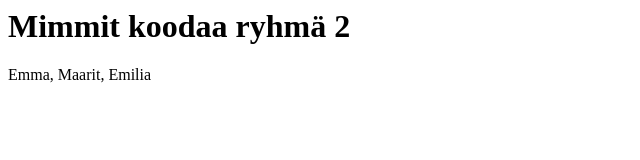
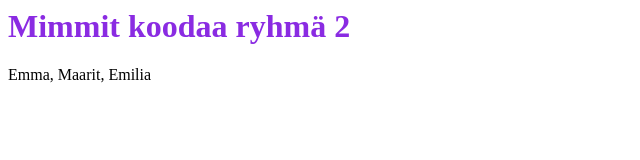
Before and after one commit to unoem/MK2, a plain HTML site: page index.html in a window 1280 px wide. Shown: the whole page, without its empty margins (0-640 px from the left). Drawn offline with Linux system fonts and the light colour scheme.

Commit message:
linkki lisätty

```diff
--- a/index.html
+++ b/index.html
@@ -1,5 +1,7 @@
 <html>
-  <head></head>
+  <head>
+    <link rel="stylesheet" href="style.css">
+  </head>
   <body>
   <h1>
     Mimmit koodaa ryhmä 2</h1>
```
